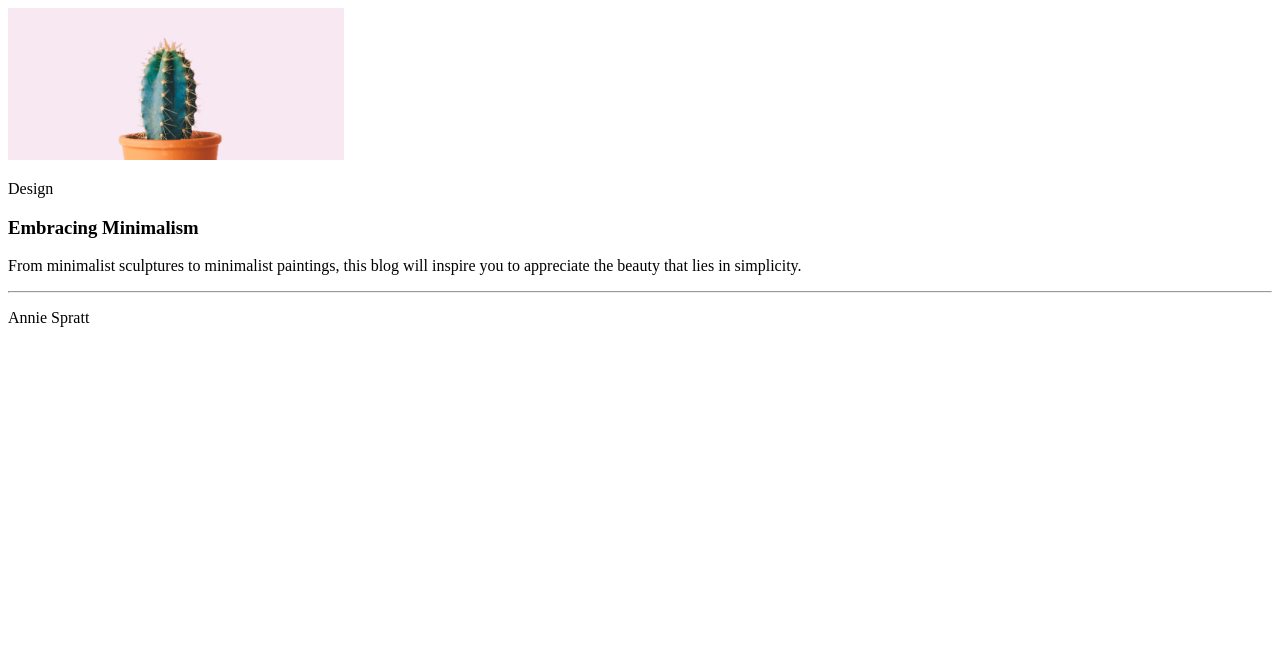
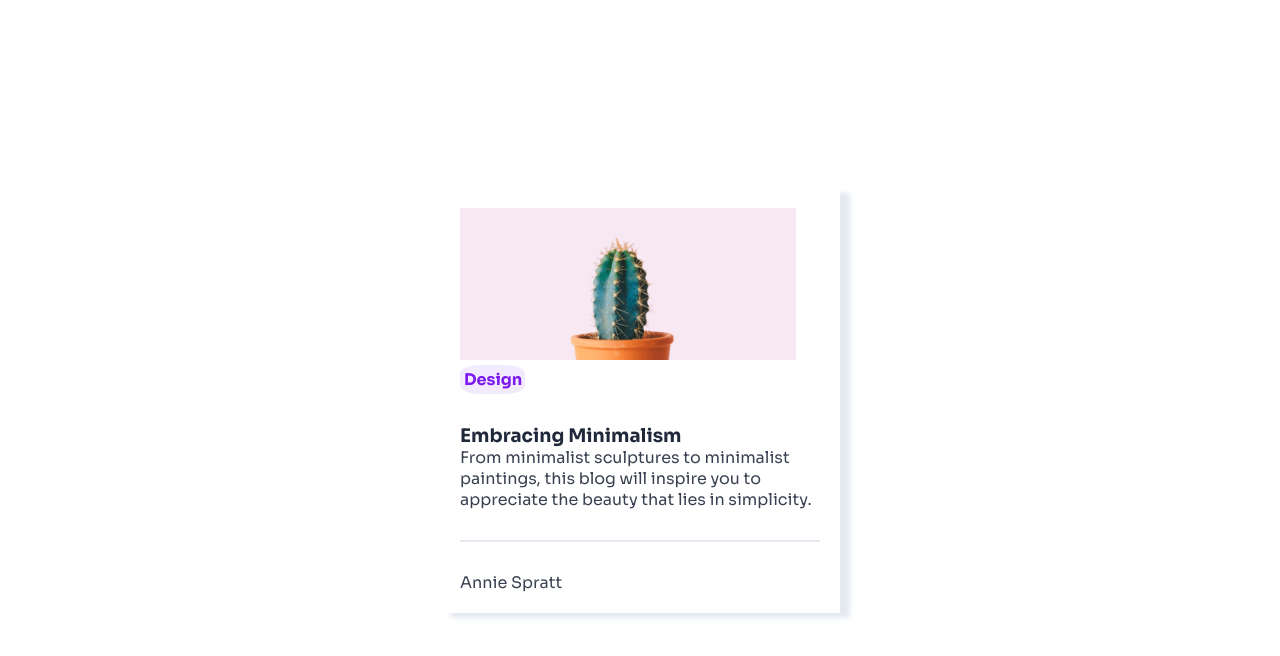
Before and after one commit to zhishopov/blog-card, a plain HTML site: page index.html in a window 1280 px wide. Drawn offline with Linux system fonts and the light colour scheme.

Commit message:
Add styles

```diff
--- a/index.html
+++ b/index.html
@@ -9,6 +9,12 @@
       type="image/x-icon"
       sizes="96x96"
     />
+    <link rel="preconnect" href="https://fonts.googleapis.com" />
+    <link rel="preconnect" href="https://fonts.gstatic.com" crossorigin />
+    <link
+      href="https://fonts.googleapis.com/css2?family=Inter:ital,opsz,wght@0,14..32,100..900;1,14..32,100..900&family=Sora:wght@100..800&display=swap"
+      rel="stylesheet"
+    />
     <link rel="stylesheet" href="styles.css" />
     <title>Minimal Blog Card | devChallenges.io</title>
   </head>
@@ -16,17 +22,18 @@
     <div class="container">
       <div class="art">
         <img src="./resources/Cactus.jpg" alt="Cactus" />
-        <p>Design</p>
+        <p class="design">Design</p>
       </div>
       <div class="description">
         <h3>Embracing Minimalism</h3>
-        <p>
-          From minimalist sculptures to minimalist paintings, this blog will
-          inspire you to appreciate the beauty that lies in simplicity.
+        <p class="text">
+          From minimalist sculptures to minimalist <br />
+          paintings, this blog will inspire you to <br />
+          appreciate the beauty that lies in simplicity.
         </p>
       </div>
       <hr />
-      <div class="author">
+      <div class="text author">
         <p>Annie Spratt</p>
       </div>
     </div>
--- a/styles.css
+++ b/styles.css
@@ -0,0 +1,56 @@
+* {
+  margin: 0;
+  box-sizing: border-box;
+}
+
+body {
+  display: flex;
+  justify-content: center;
+  align-items: center;
+  height: 100vh;
+}
+
+.container {
+  font-family: "Sora";
+  width: 400px;
+  display: flex;
+  flex-direction: column;
+  justify-content: center;
+  align-items: flex-start;
+  gap: 30px;
+  box-shadow: 10px 5px 5px #e5eaf0;
+  padding: 20px;
+}
+
+hr {
+  width: 100%;
+  border: 0.5px solid #e5eaf0;
+}
+
+.design {
+  color: #7c19ee;
+  background-color: #f2eafd;
+  width: 65px;
+  padding: 4px;
+  border-radius: 30%;
+  font-weight: bold;
+}
+
+h3 {
+  color: #20293a;
+}
+
+.text {
+  color: #394150;
+  width: 100%;
+}
+
+.author {
+  text-align: left;
+}
+
+.art img {
+  width: 100%;
+  height: auto;
+  object-fit: cover;
+}
```
